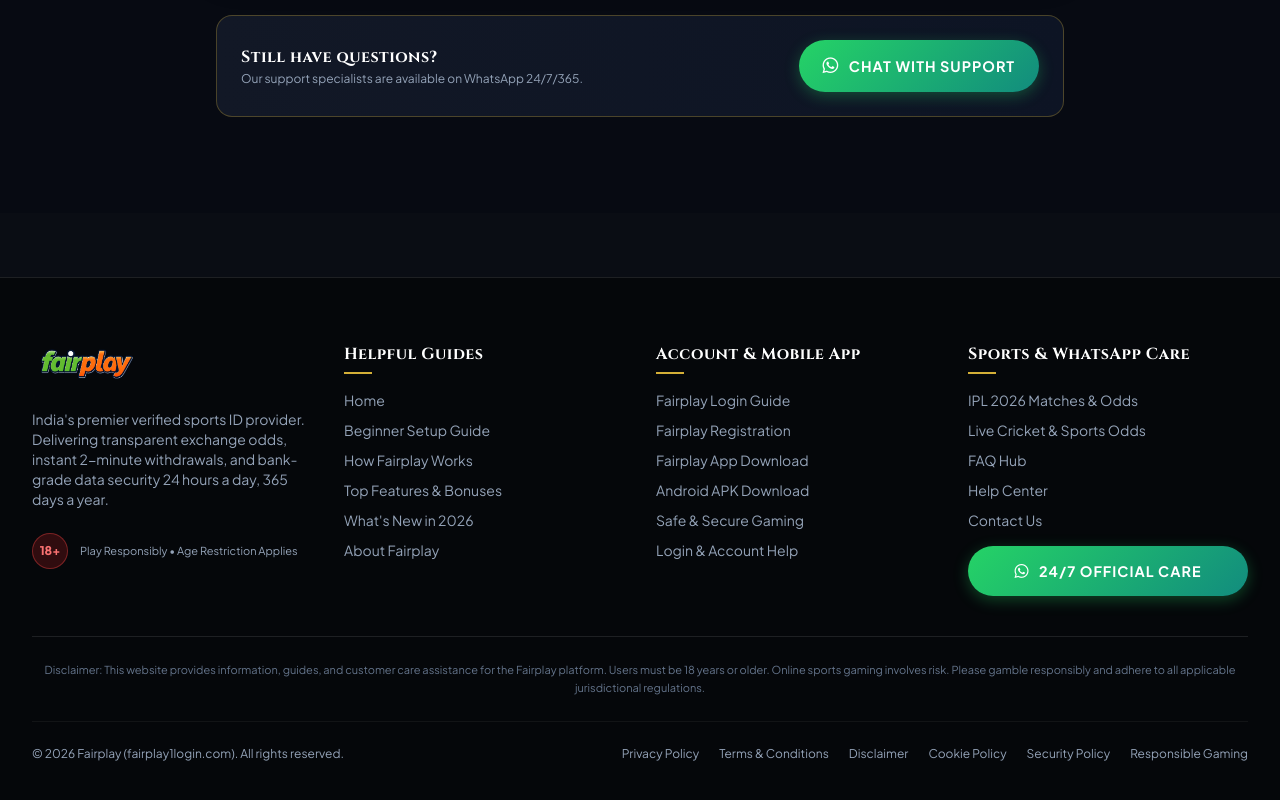
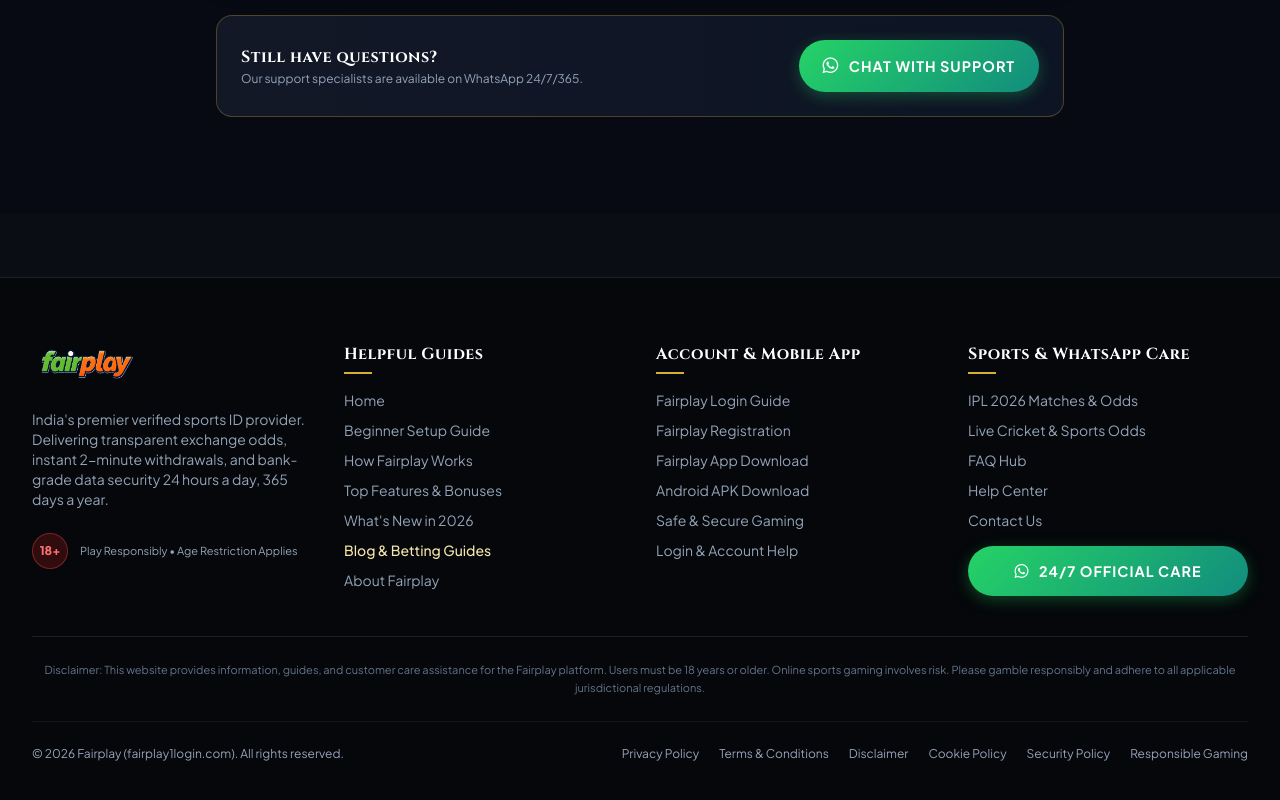
Before and after one commit to vsvivek2006/fair-play, a React (Vite) app: page / in a window 1280 px wide. Shown: the part 9038-9838 px from the top of the page. Built offline with nearby package versions, Linux system fonts and the light colour scheme; no server answers; the database is empty.

Commit message:
fix(routes): add non-trailing-slash /blog routes and add blog link to footer

```diff
--- a/src/App.tsx
+++ b/src/App.tsx
@@ -136,7 +136,9 @@ function App() {
             <Route path="/" element={<HomePage />} />
 
             {/* Official Blog & Guides */}
+            <Route path="/blog" element={<BlogListPage />} />
             <Route path="/blog/" element={<BlogListPage />} />
+            <Route path="/blogs" element={<BlogListPage />} />
             <Route path="/blogs/" element={<BlogListPage />} />
             <Route path="/blog/:slug/" element={<BlogPostPage />} />
             <Route path="/blogs/:slug/" element={<BlogPostPage />} />
--- a/src/components/Footer.tsx
+++ b/src/components/Footer.tsx
@@ -54,6 +54,11 @@ export default function Footer() {
               <li>
                 <Link to="/fairplay-updates/" className="hover:text-[#d4af37] transition-colors">
                   What's New in 2026
+                </Link>
+              </li>
+              <li>
+                <Link to="/blogs/" className="hover:text-[#d4af37] transition-colors font-medium text-[#f3e5ab]">
+                  Blog &amp; Betting Guides
                 </Link>
               </li>
               <li>
```
